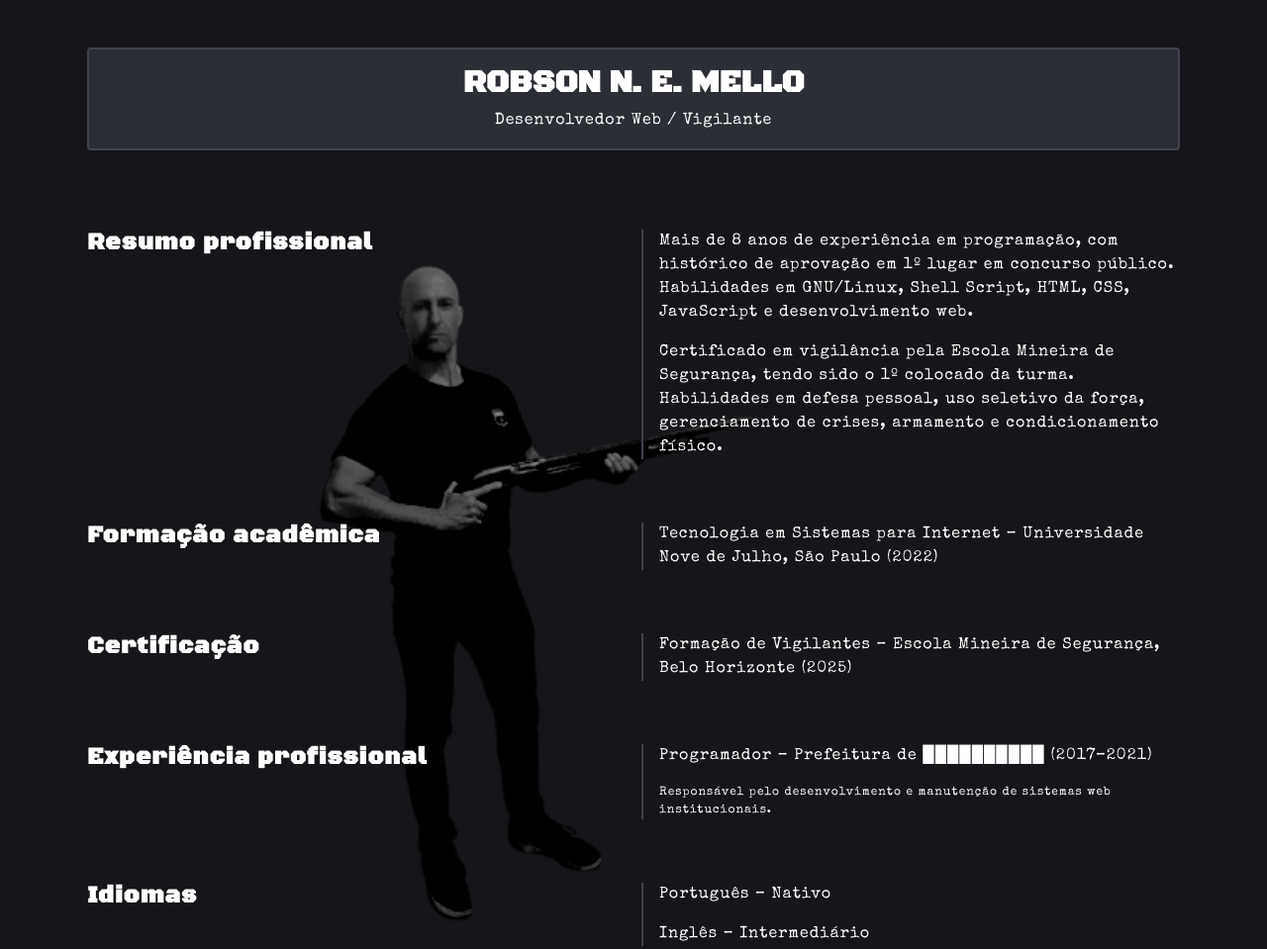
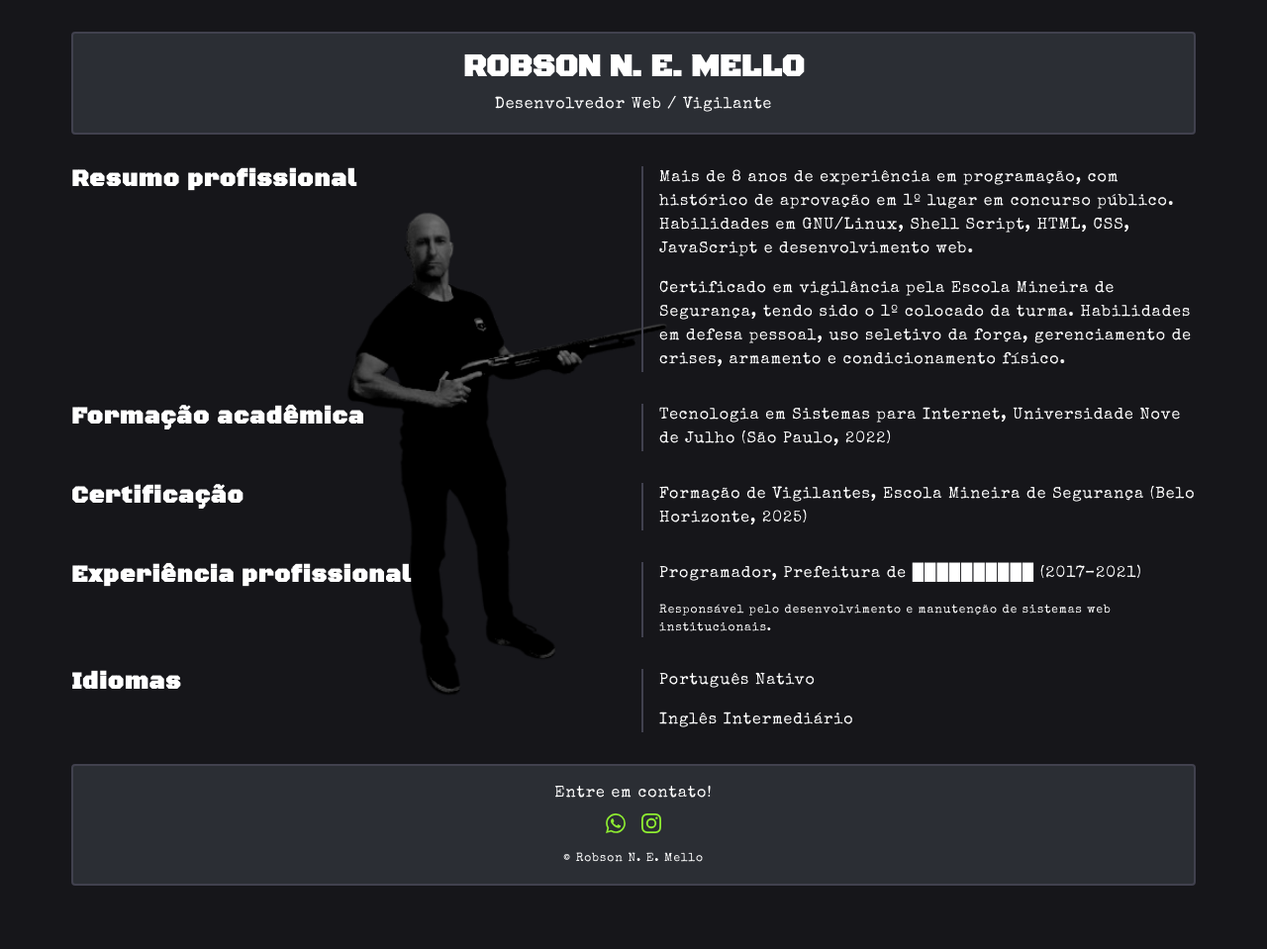
Before and after one commit to robson-niemeyer/robson-niemeyer.github.io, a website: page ficha-tecnica/index.html in a window 1280 px wide. Shown: the top 959 px of the page at 99% size. After the commit the page ends 927 px from the top, so only its background shows below. Drawn offline with nearby package versions, Linux system fonts and the light colour scheme.

Commit message:
Update text

```diff
--- a/ficha-tecnica/assets/css/style.css
+++ b/ficha-tecnica/assets/css/style.css
@@ -34,7 +34,6 @@ body {
 
 .template {
   display: grid;
-  gap: 1rem;
   grid-template-areas:
     "header"
     "main"
@@ -47,44 +46,7 @@ body {
 
 @media only screen and (min-width: 768px) {
   .template {
-    padding: 2rem;
-  }
-}
-
-header {
-  background-color: var(--header-color);
-  border: 2px solid var(--border-color);
-  border-radius: 4px;
-  grid-area: header;
-  margin: 1rem;
-  padding: 1rem;
-}
-
-.sidebar {
-  grid-area: sidebar;
-  padding: 1rem;
-}
-
-main {
-  background: url("../images/foto.png") no-repeat 33.3333% center / auto 87.5%;
-  grid-area: main;
-  padding: 1rem;
-}
-
-section {
-  display: grid;
-  gap: 1rem;
-  padding: 2rem 0;
-}
-
-section > div {
-  border-left: 2px solid var(--border-color);
-  padding-left: 1rem;
-}
-
-@media only screen and (min-width: 768px) {
-  section {
-    grid-template-columns: 1fr 1fr;
+    padding: 1rem;
   }
 }
 
@@ -116,14 +78,6 @@ p {
   letter-spacing: 1px;
 }
 
-main p {
-  margin-bottom: 1rem;
-}
-
-main p:last-child {
-  margin-bottom: 0;
-}
-
 .subtitle {
   font-size: 1.125rem;
 }
@@ -143,6 +97,46 @@ ul {
 
 ul:last-child {
   margin-bottom: 0;
+}
+
+header {
+  background-color: var(--header-color);
+  border: 2px solid var(--border-color);
+  border-radius: 4px;
+  grid-area: header;
+  margin: 1rem;
+  padding: 1rem;
+}
+
+main {
+  background: url("../images/foto.png") no-repeat 33.3333% center / auto 87.5%;
+  grid-area: main;
+}
+
+main p {
+  margin-bottom: 1rem;
+}
+
+main p:last-child {
+  margin-bottom: 0;
+}
+
+section {
+  display: grid;
+  gap: 1rem;
+  padding: 1rem;
+}
+
+section > div {
+  border-left: 2px solid var(--border-color);
+  padding-left: 1rem;
+}
+
+@media only screen and (min-width: 768px) {
+  section {
+    grid-template-columns: repeat(2, 1fr);
+    padding: 1rem;
+  }
 }
 
 footer {
--- a/ficha-tecnica/index.html
+++ b/ficha-tecnica/index.html
@@ -28,27 +28,27 @@
         <section>
           <h2>Formação acadêmica</h2>
           <div>
-            <p>Tecnologia em Sistemas para Internet – Universidade Nove de Julho, São Paulo (2022)</p>
+            <p>Tecnologia em Sistemas para Internet, Universidade Nove de Julho (São Paulo, 2022)</p>
           </div>
         </section>
         <section>
           <h2>Certificação</h2>
           <div>
-            <p>Formação de Vigilantes – Escola Mineira de Segurança, Belo Horizonte (2025)</p>
+            <p>Formação de Vigilantes, Escola Mineira de Segurança (Belo Horizonte, 2025)</p>
           </div>
         </section>
         <section>
           <h2>Experiência profissional</h2>
           <div>
-            <p>Programador – Prefeitura de ██████████ (2017–2021)</p>
+            <p>Programador, Prefeitura de ██████████ (2017–2021)</p>
             <p class="small">Responsável pelo desenvolvimento e manutenção de sistemas web institucionais.</p>
           </div>
         </section>
         <section>
           <h2>Idiomas</h2>
           <div>
-            <p>Português – Nativo</p>
-            <p>Inglês – Intermediário</p>
+            <p>Português Nativo</p>
+            <p>Inglês Intermediário</p>
           </div>
         </section>
       </main>
```
